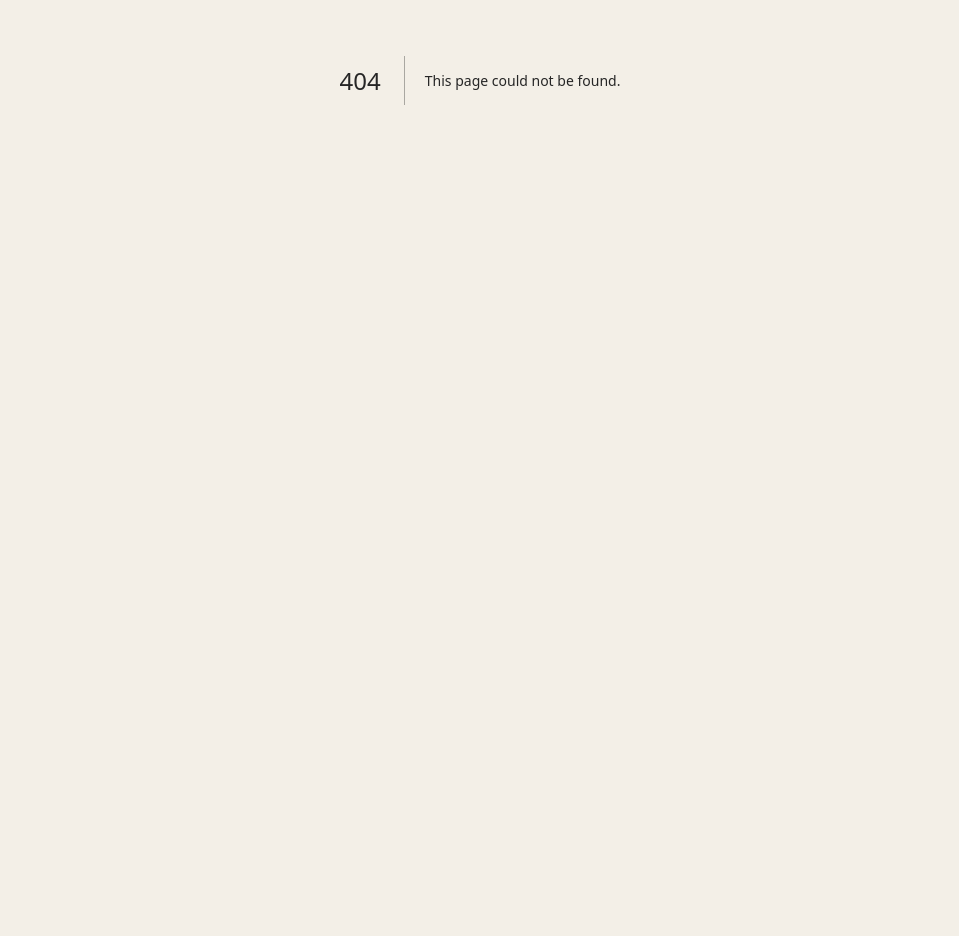
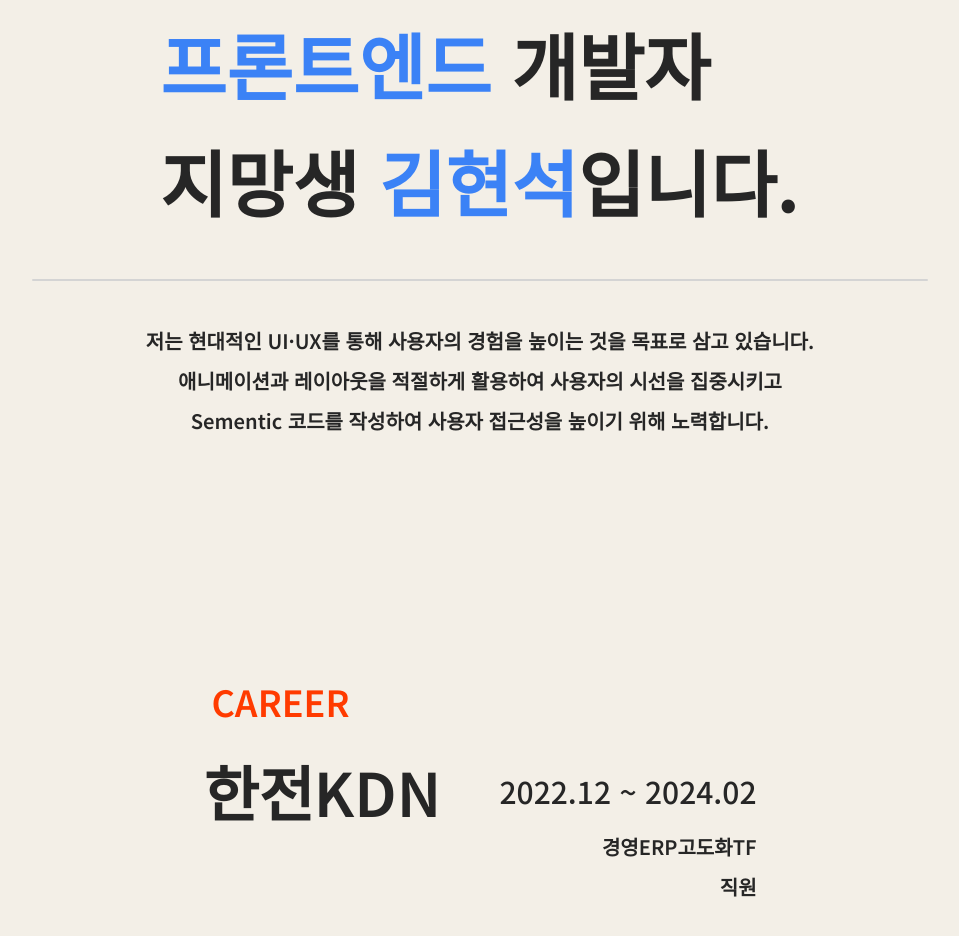
Before and after one commit to mrbonk97/mrbonk97.github.io, a Next.js app: page /about-me in a window 1280 px wide. Before the commit this address had no page. Shown: the part 320-1256 px from the top of the page, without its empty margins (160-1119 px from the left). Before the commit the page ends 800 px from the top, so only its background shows below. Built offline with nearby package versions, Linux system fonts and the light colour scheme.

Commit message:
Feat 소개 페이지 구현

```diff
--- /dev/null
+++ b/app/about-me/page.tsx
@@ -0,0 +1,234 @@
+'use client';
+import { easeIn, motion } from 'framer-motion';
+import { useEffect, useRef, useState } from 'react';
+
+const ProfilePage = () => {
+  const ref = useRef<HTMLDivElement>(null);
+  const [isLoaded, setIsLoaded] = useState(false);
+
+  const variants = {
+    hidden: {
+      opacity: 0,
+      y: 50,
+    },
+    smooth: {
+      opacity: 1,
+      y: 0,
+      transition: {
+        duration: 0.7,
+        delay: 0.5,
+      },
+    },
+    smooth2: {
+      opacity: 1,
+      y: 0,
+      transition: {
+        duration: 0.7,
+        delay: 0.3,
+      },
+    },
+
+    seperator1: {
+      width: '70%',
+      y: 0,
+      transition: {
+        duration: 0.3,
+        delay: 0.9,
+        ease: easeIn,
+      },
+    },
+    seperator2: {
+      width: '70%',
+      y: 0,
+      transition: {
+        duration: 0.3,
+        delay: 0.3,
+        ease: easeIn,
+      },
+    },
+    separatorHidden: {
+      width: 0,
+      y: 1,
+    },
+    smoothDelay: {
+      opacity: 1,
+      y: 0,
+      transition: {
+        duration: 0.7,
+        delay: 0.7,
+      },
+    },
+    smoothDelay2: {
+      opacity: 1,
+      y: 0,
+      transition: {
+        duration: 0.7,
+        delay: 0.2,
+      },
+    },
+  };
+  useEffect(() => {
+    ref.current!.style.width = '0';
+    setTimeout(() => {
+      setIsLoaded(true);
+    }, 1000);
+  }, []);
+
+  return (
+    <>
+      {!isLoaded && <div className='fixed w-screen h-screen bg-primary-400 duration-1000 z-50' ref={ref} />}
+      <main className='flex flex-col items-center'>
+        <section className='mt-20 xl:mt-52 w-full flex flex-col items-center justify-center'>
+          <motion.h1
+            className='text-4xl xl:text-7xl font-bold'
+            variants={variants}
+            initial='hidden'
+            whileInView='smooth'
+            viewport={{ once: true }}
+            style={{ lineHeight: 1.625 }}
+          >
+            안녕하세요!
+            <br />
+            <span className='text-blue-500'>프론트엔드</span> 개발자
+            <br />
+            지망생 <span className='text-blue-500'>김현석</span>입니다.
+          </motion.h1>
+          <motion.div
+            className='w-3/4 h-0.5 rounded-full bg-neutral-300 my-10'
+            variants={variants}
+            initial='separatorHidden'
+            whileInView='seperator1'
+            viewport={{ once: true }}
+          />
+          <motion.p
+            className='px-10 text-sm xl:text-xl xl:leading-10 font-semibold text-center max-w-[750px]'
+            variants={variants}
+            initial='hidden'
+            whileInView='smoothDelay'
+            viewport={{ once: true }}
+          >
+            저는 현대적인 UI·UX를 통해 사용자의 경험을 높이는 것을 목표로 삼고 있습니다. 애니메이션과 레이아웃을
+            적절하게 활용하여 사용자의 시선을 집중시키고 Sementic 코드를 작성하여 사용자 접근성을 높이기 위해
+            노력합니다.
+          </motion.p>
+        </section>
+        <section className='w-full lg:w-auto mt-32 xl:mt-60 font-semibold max-w-[600px]'>
+          <motion.h2
+            className='pl-2 text-center lg:text-left text-2xl lg:text-4xl text-primary-400 mb-10'
+            variants={variants}
+            initial='hidden'
+            whileInView='smoothDelay2'
+            viewport={{ once: true }}
+          >
+            CAREER
+          </motion.h2>
+          <motion.article
+            className='mt-8 space-y-3 px-10 lg:px-0'
+            variants={variants}
+            initial='hidden'
+            whileInView='smooth2'
+            viewport={{ once: true }}
+          >
+            <div className='flex items-center gap-5 justify-between'>
+              <h2 className='text-3xl lg:text-6xl'>한전KDN</h2>
+              <h3 className='text-xl lg:text-3xl font-medium'>2022.12 ~ 2024.02</h3>
+            </div>
+            <h3 className='text-xl text-right px-1 lg:px-0'>경영ERP고도화TF</h3>
+            <h3 className='text-xl text-right px-1 lg:px-0'>직원</h3>
+          </motion.article>
+          <motion.article
+            className='mt-20 space-y-3 px-10 lg:px-0'
+            variants={variants}
+            initial='hidden'
+            whileInView='smooth2'
+            viewport={{ once: true }}
+          >
+            <div className='flex items-center gap-5 justify-between'>
+              <h2 className='text-3xl lg:text-6xl'>전남대학교</h2>
+              <h3 className='text-xl lg:text-3xl font-medium'>2021.07 ~ 2022.08</h3>
+            </div>
+            <h3 className='text-xl text-right'>손동작 인식 머신러닝 연구</h3>
+            <h3 className='text-xl text-right'>학부연구생</h3>
+          </motion.article>
+        </section>
+        <motion.div
+          className='w-3/4 h-0.5 rounded-full bg-neutral-300 my-20'
+          variants={variants}
+          initial='separatorHidden'
+          whileInView='seperator2'
+          viewport={{ once: true }}
+        />
+        <section className='w-full lg:w-auto font-semibold max-w-[600px]'>
+          <motion.h2
+            className='pl-2 text-center lg:text-left text-2xl lg:text-4xl text-primary-400 mb-10'
+            variants={variants}
+            initial='hidden'
+            whileInView='smoothDelay2'
+            viewport={{ once: true }}
+          >
+            EDUCATION
+          </motion.h2>
+          <motion.article
+            className='mt-8 space-y-3 px-10 lg:px-0'
+            variants={variants}
+            initial='hidden'
+            whileInView='smooth2'
+            viewport={{ once: true }}
+          >
+            <div className='flex items-center gap-5 justify-between'>
+              <h2 className='text-3xl lg:text-6xl'>하나금융TI</h2>
+              <h3 className='text-xl lg:text-3xl font-medium'>2024.02 ~ 진행중</h3>
+            </div>
+            <h3 className='text-xl text-right'>데이터분석 채용연계형 교육생</h3>
+          </motion.article>
+          <motion.article
+            className='mt-20 space-y-3 px-10 lg:px-0'
+            variants={variants}
+            initial='hidden'
+            whileInView='smooth2'
+            viewport={{ once: true }}
+          >
+            <div className='flex items-center gap-5 justify-between'>
+              <h2 className='text-3xl lg:text-6xl'>전남대학교</h2>
+              <h3 className='text-xl lg:text-3xl font-medium'>2016.03 ~ 2023.02</h3>
+            </div>
+            <h3 className='text-xl text-right'>컴퓨터정보통신공학</h3>
+          </motion.article>
+        </section>
+        <motion.div
+          className='w-3/4 h-0.5 rounded-full bg-neutral-300 my-20'
+          variants={variants}
+          initial='separatorHidden'
+          whileInView='seperator2'
+          viewport={{ once: true }}
+        />
+        <section className='w-full lg:w-[550px] font-semibold mb-40 max-w-[600px]'>
+          <motion.h2
+            className='pl-2 text-center lg:text-left text-2xl lg:text-4xl text-primary-400 mb-10'
+            variants={variants}
+            initial='hidden'
+            whileInView='smoothDelay2'
+            viewport={{ once: true }}
+          >
+            CERTIFICATE
+          </motion.h2>
+          <motion.article
+            className='mt-8 space-y-14'
+            variants={variants}
+            initial='hidden'
+            whileInView='smooth2'
+            viewport={{ once: true }}
+          >
+            <hgroup className='px-10 lg:px-0'>
+              <h3 className='text-3xl lg:text-6xl text-center lg:text-left'>정보처리기사</h3>
+              <h3 className='mt-10 text-3xl lg:text-6xl text-center lg:text-left'>토익 935</h3>
+              <h3 className='mt-10 text-3xl lg:text-6xl text-center lg:text-left'>토스 IH</h3>
+            </hgroup>
+          </motion.article>
+        </section>
+      </main>
+    </>
+  );
+};
+
+export default ProfilePage;
```
